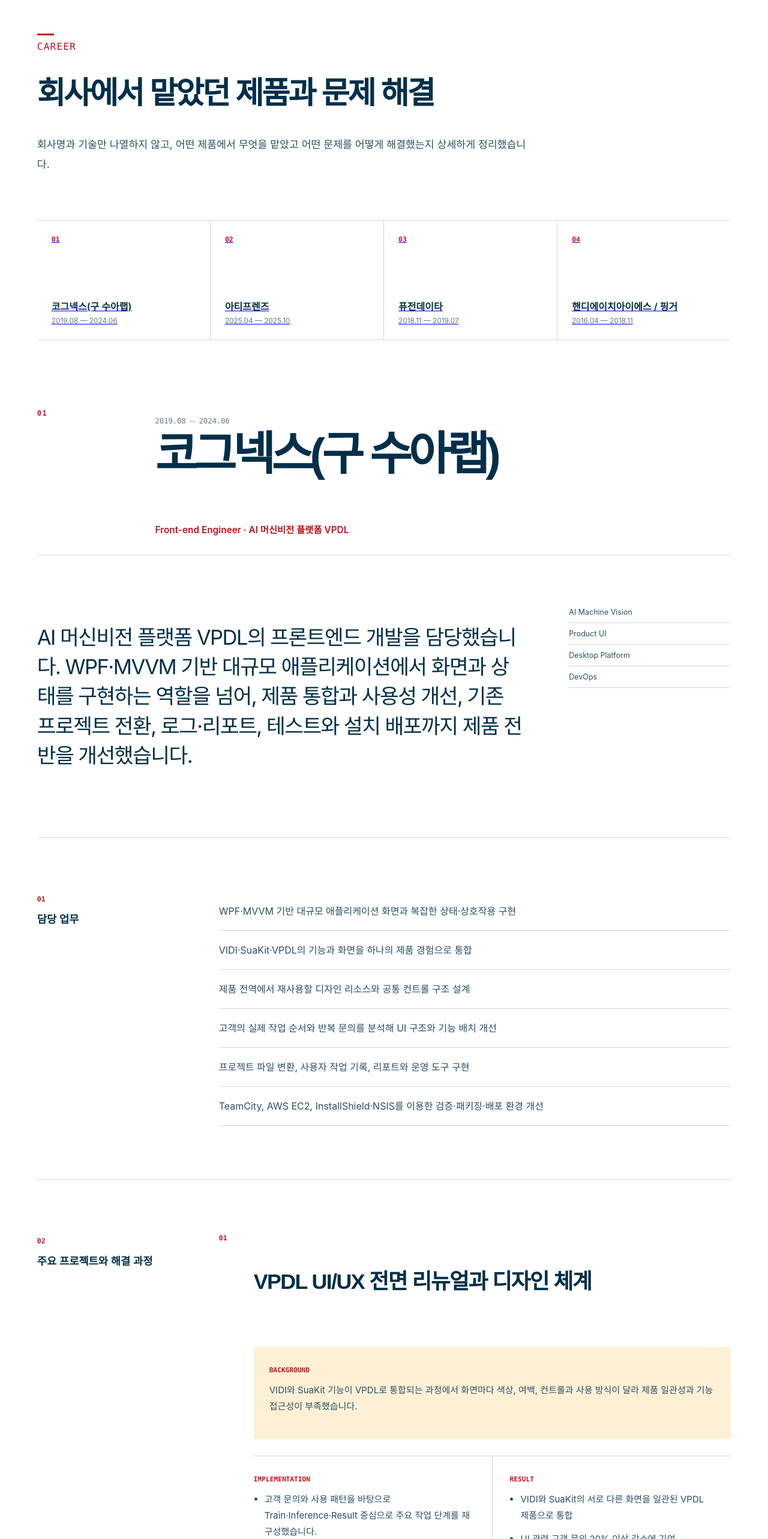
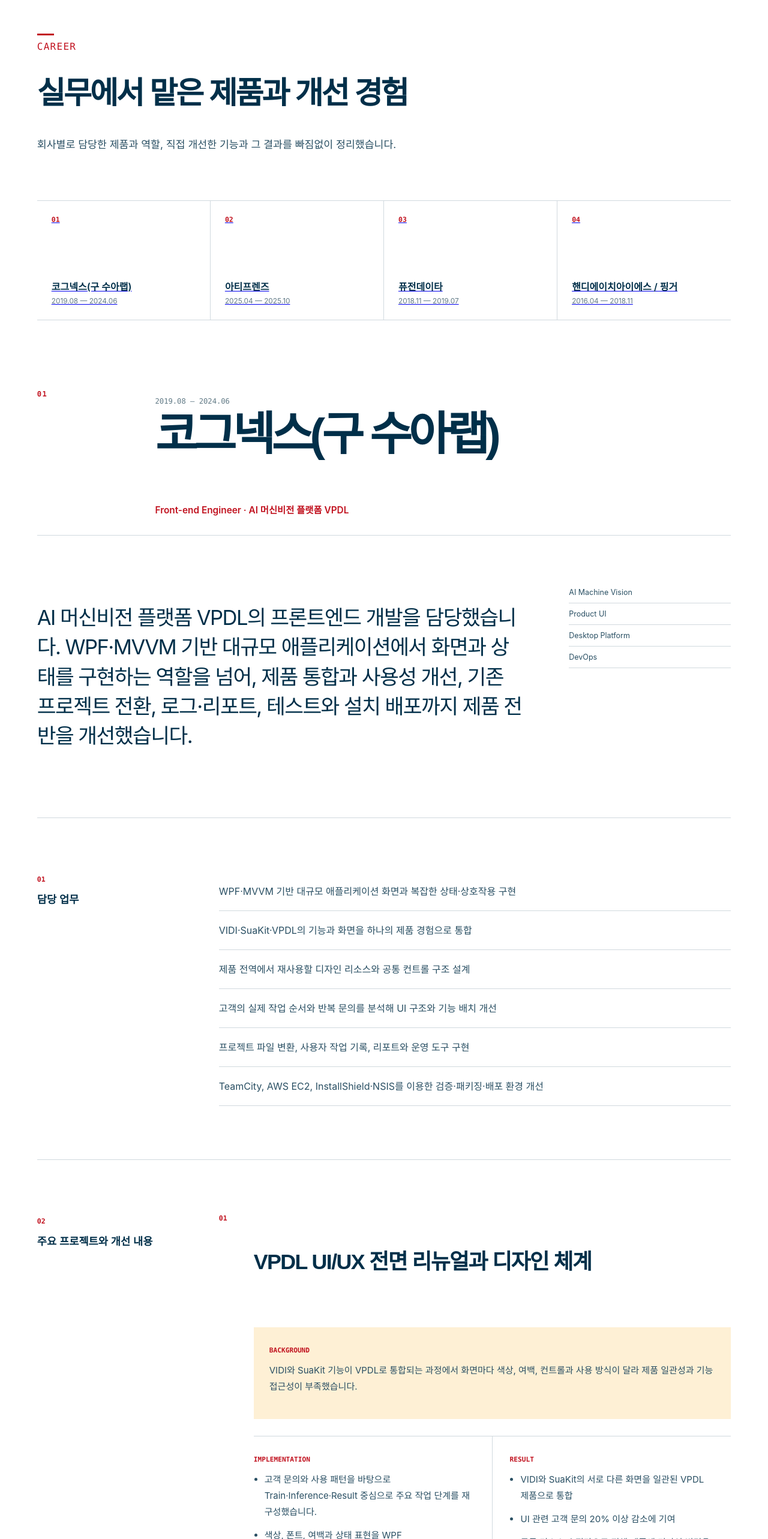
Before and after one commit to coffee-and/eun-portfolio, a React (Vite) app: page / in a window 1280 px wide. Shown: the part 8880-11446 px from the top of the page at 60% size. Built offline with nearby package versions, Linux system fonts and the light colour scheme; the HTML template or start-up script is replaced by a standard one; a web font is replaced by a local one.

Commit message:
copy: refine career section wording

```diff
--- a/src/components/CareerHighlightsSection.tsx
+++ b/src/components/CareerHighlightsSection.tsx
@@ -6,8 +6,8 @@
     <section className="career-editorial" id="career">
       <SectionHeader
         eyebrow="Career"
-        title="회사에서 맡았던 제품과 문제 해결"
-        description={`회사명과 기술만 나열하지 않고, 어떤 제품에서 무엇을 맡았고 어떤 문제를 어떻게 해결했는지 상세하게 정리했습니다.`}
+        title="실무에서 맡은 제품과 개선 경험"
+        description={`회사별로 담당한 제품과 역할, 직접 개선한 기능과 그 결과를 빠짐없이 정리했습니다.`}
       />
 
       <nav className="career-index" aria-label="회사별 경력 바로가기">
@@ -62,7 +62,7 @@
             <section className="career-chapter">
               <div className="career-chapter__heading">
                 <span>02</span>
-                <h4>주요 프로젝트와 해결 과정</h4>
+                <h4>주요 프로젝트와 개선 내용</h4>
               </div>
 
               <div className="career-projects">
```
